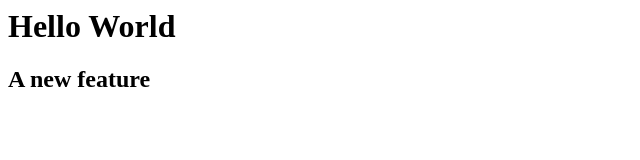
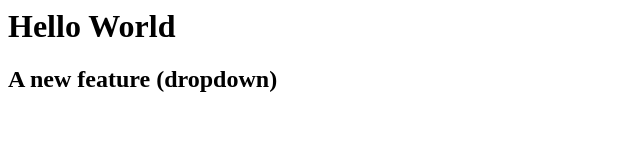
Before and after one commit to jaymn-init/GitDemo, a plain HTML site: page index.html in a window 1280 px wide. Shown: the whole page, without its empty margins (0-640 px from the left). Drawn offline with Linux system fonts and the light colour scheme.

Commit message:
changes in main

```diff
--- a/index.html
+++ b/index.html
@@ -1,2 +1,2 @@
 <h1>Hello World</h1>
-<h2>A new feature</h2>
+<h2>A new feature (dropdown)</h2>
```
